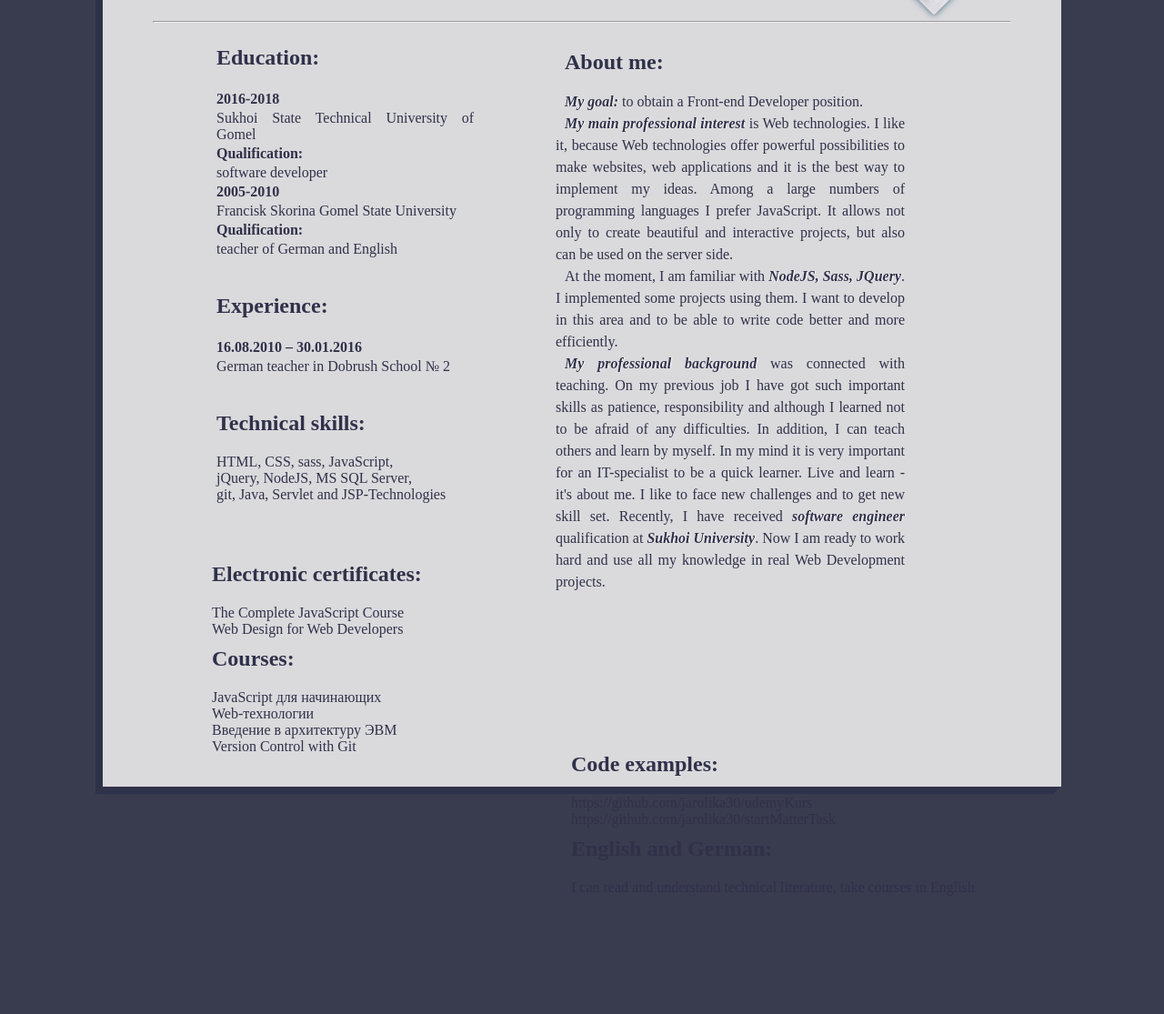
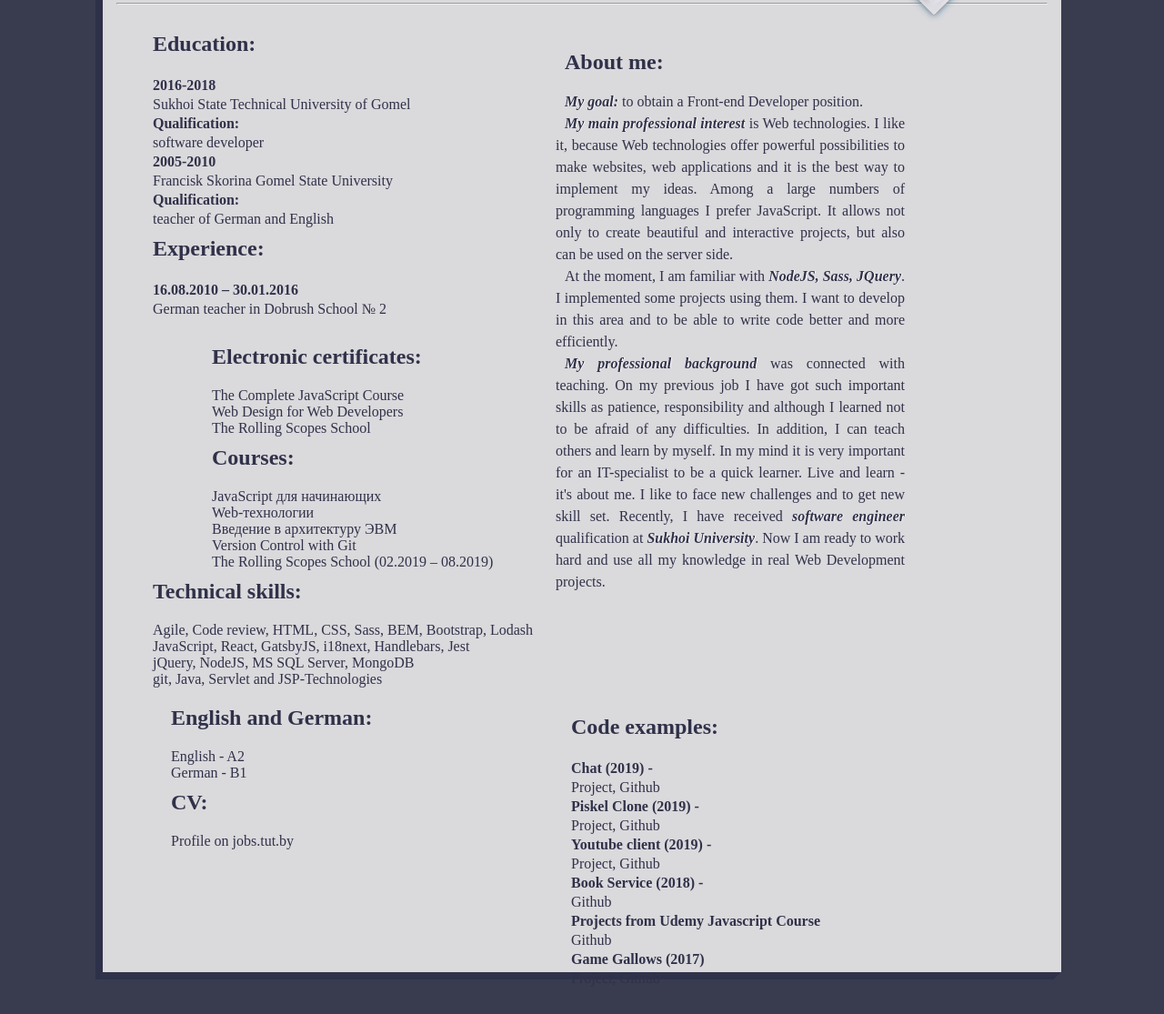
Before and after one commit to jarolika30/rsschool-2019Q1-cv, a plain HTML site: page index.html in a window 1280 px wide. Shown: the part 271-1386 px from the top of the page at 91% size. Before the commit the page ends 1356 px from the top, so only its background shows below. Drawn offline with Linux system fonts and the light colour scheme.

Commit message:
update cv info

```diff
--- a/index.html
+++ b/index.html
@@ -26,9 +26,9 @@
           </address>
         </section>
       </header>
+      <hr class="hr">
       <main class="main">
-        <hr>
-        <section class="about">
+        <section class="about item">
           <h2>About me:</h2>
           <p><strong>My goal:</strong> to obtain a Front-end Developer position.</p>
           <p>
@@ -53,35 +53,29 @@
             knowledge in real Web Development projects.
           </p>
         </section>
-        <section class="education left-block">
+        <div class="item">
+            <section class="education">
                 <h2>Education:</h2>
                 <p>
-            <span>2016-2018</span> Sukhoi State Technical University of Gomel
-            <span>Qualification:</span> software developer
-            <span>2005-2010</span> Francisk Skorina Gomel State University
-            <span>Qualification:</span> teacher of German and English
+                  <span>2016-2018</span> Sukhoi State Technical University of Gomel<br/>
+                  <span class="qualify">Qualification:</span> software developer<br/>
+                  <span>2005-2010</span> Francisk Skorina Gomel State University<br/>
+                  <span class="qualify">Qualification:</span> teacher of German and English
                 </p>
               </section>
-        <section class="experience left-block">
+          <section class="experience">
             <h2>Experience:</h2>
             <p>
               <span>16.08.2010 – 30.01.2016</span>
               German teacher in Dobrush School № 2
             </p>
           </section>
-        <section class="skills left-block">
-          <h2>Technical skills:</h2>
-            <ul>
-              <li>HTML, CSS, sass, JavaScript,</li>
-              <li>jQuery, NodeJS, MS SQL Server,</li>
-              <li>git, Java, Servlet and JSP-Technologies</li>
-            </ul>
-        </section>
           <section class="courses inline">
             <h2>Electronic certificates:</h2>
             <p>
               <a href="https://www.udemy.com/certificate/UC-QT0R53K2/">The Complete JavaScript Course</a>
               <a href="https://www.udemy.com/certificate/UC-5ZAJZ3ZG/">Web Design for Web Developers</a>
+              <a href="https://app.rs.school/certificate/i6ddk8nx">The Rolling Scopes School </a>
             </p>
             <h2>Courses:</h2>
             <p>
@@ -89,20 +83,55 @@
               <a href="https://stepik.org/course/154/syllabus">Web-технологии</a>
               <a href="https://stepik.org/course/253/syllabus">Введение в архитектуру ЭВМ</a>
               <a href="https://www.coursera.org/learn/version-control-with-git">Version Control with Git</a>
+              <a href="https://school.rollingscopes.com/">The Rolling Scopes School (02.2019 – 08.2019)</a>
             </p>
           </section>
-        <div class="inline wrap">
+          <section class="skills">
+              <h2>Technical skills:</h2>
+                <ul>
+                  <li>Agile, Code review, HTML, CSS, Sass, BEM, Bootstrap, Lodash</li>
+                  <li>JavaScript, React, GatsbyJS, i18next, Handlebars, Jest</li>
+                  <li>jQuery, NodeJS, MS SQL Server, MongoDB</li>
+                  <li>git, Java, Servlet and JSP-Technologies</li>
+                </ul>
+          </section>
+        </div>
+        <section class="language item">
+            <h2>English and German:</h2>
+            <p>
+              English - A2 <br/>
+              German - B1
+            </p>
+            <div class="cv">
+              <h2>CV:</h2>
+              <a href="https://gomel.jobs.tut.by/resume/064ff034ff05e85c6d0039ed1f5475666f6738">Profile on jobs.tut.by</a>
+            </div>
+        </section>
+        <div class="inline wrap item">
             <section class="code">
               <h2>Сode examples:</h2>
               <p>
-              <a href="https://github.com/jarolika30/udemyKurs">https://github.com/jarolika30/udemyKurs</a>
-              <a href="https://github.com/jarolika30/startMatterTask">https://github.com/jarolika30/startMatterTask</a>
-            </p>
-          </section>
-          <section class="language">
-            <h2>English and German:</h2>
-            <p>
-              I can read and understand technical literature, take courses in English
+                <span>Chat (2019) - </span>
+                <a class="inline" href="http://morning-fjord-26583.herokuapp.com/">Project,</a>
+                <a class="inline" href="https://github.com/jarolika30/react-chat-app">Github</a><br/>
+
+                <span>Piskel Clone (2019) - </span>
+                <a class="inline" href="https://jarolika30.github.io/pixel/">Project,</a>
+                <a class="inline" href="https://github.com/jarolika30/pixel">Github</a><br/>
+
+                <span>Youtube client (2019) - </span>
+                <a class="inline" href="https://jarolika30.github.io/youtube-client/">Project,</a>
+                <a class="inline" href="https://github.com/jarolika30/youtube-client">Github</a><br/>
+
+                <span>Book Service (2018) - </span>
+                <a class="inline" href="https://github.com/jarolika30/startMatterTask">Github</a><br/>
+
+                <span>Projects from Udemy Javascript Course</span>
+                <a class="inline" href="https://github.com/jarolika30/udemyKurs">Github</a><br/>
+
+                <span>Game Gallows (2017)</span>
+                <a class="inline" href="https://determined-mahavira-4343b5.netlify.com/">Project,</a>
+                <a class="inline" href="https://github.com/jarolika30/udemyKurs/tree/master/gameGallows">Github</a>
               </p>
             </section>
         </div>
```
Lines whose indentation alone changed are shown as unchanged.
